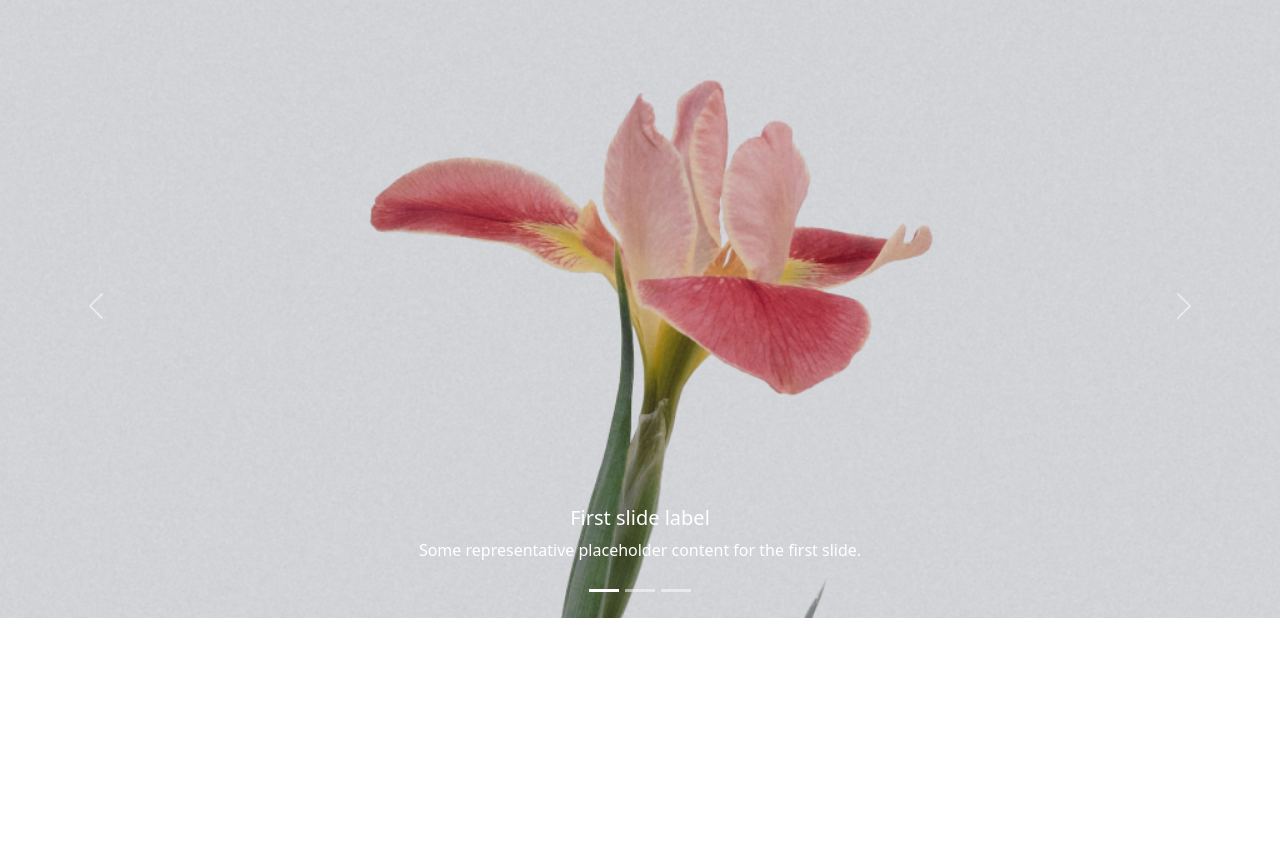
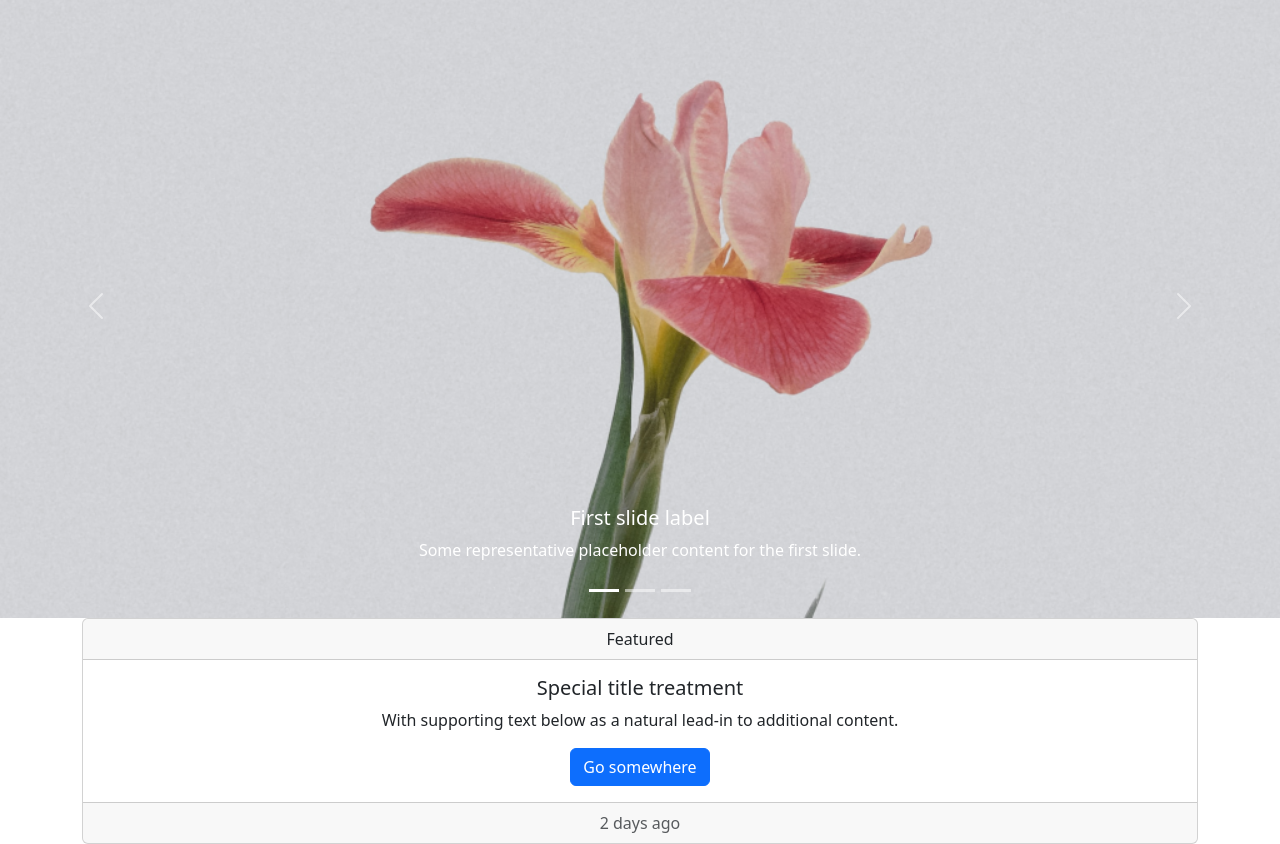
Before and after one commit to iiiiin/webtest, a plain HTML site: page index.html in a window 1280 px wide. Shown: the part 63-907 px from the top of the page. Before the commit the page ends 800 px from the top, so only its background shows below. Drawn offline with nearby package versions, Linux system fonts and the light colour scheme.

Commit message:
second commit

```diff
--- a/index.html
+++ b/index.html
@@ -82,6 +82,21 @@
           <span class="visually-hidden">Next</span>
         </button>
       </div>
+      <div class="container">
+        <div class="card text-center">
+          <div class="card-header">
+            Featured
+          </div>
+          <div class="card-body">
+            <h5 class="card-title">Special title treatment</h5>
+            <p class="card-text">With supporting text below as a natural lead-in to additional content.</p>
+            <a href="#" class="btn btn-primary">Go somewhere</a>
+          </div>
+          <div class="card-footer text-body-secondary">
+            2 days ago
+          </div>
+        </div>
+      </div>
     <script src="https://cdn.jsdelivr.net/npm/bootstrap@5.3.0-alpha3/dist/js/bootstrap.bundle.min.js" integrity="sha384-ENjdO4Dr2bkBIFxQpeoTz1HIcje39Wm4jDKdf19U8gI4ddQ3GYNS7NTKfAdVQSZe" crossorigin="anonymous"></script>
   </body>
 </html>
```
